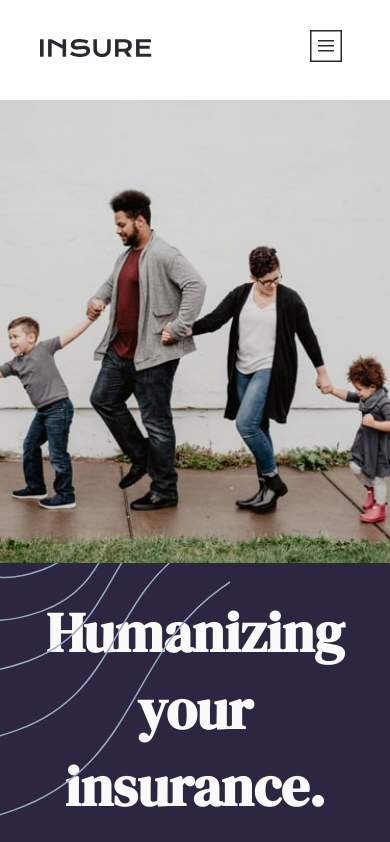
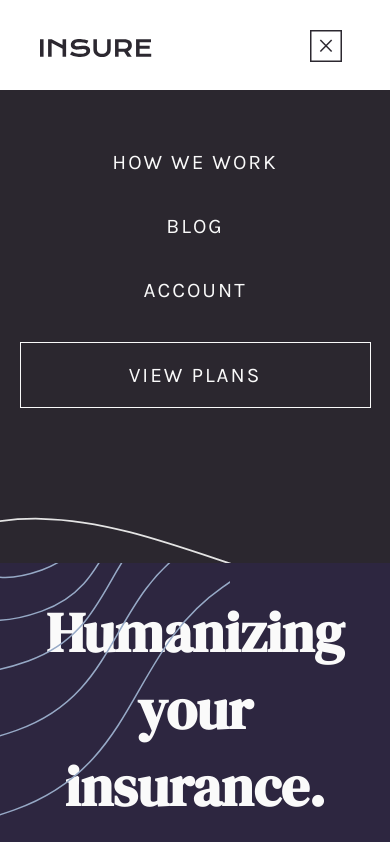
Before and after one commit to jennawlin3/insure-landing-page-master, a plain HTML site: page index.html in a window 390 px wide. Both pictures are taken after a click on the element 330 px from the left and 50 px from the top of the page. Shown: the top 842 px of the page. Drawn offline with Linux system fonts and the light colour scheme.

Commit message:
created app.js and updated index.html and styles.css

```diff
--- /dev/null
+++ b/app/app.js
@@ -0,0 +1,21 @@
+const menuMobile = document.querySelector(".mobile-nav");
+const menuIcon = document.querySelector(".icon-menu");
+
+menuIcon.addEventListener("click", e => {
+    if(e) {
+        menuMobile.classList.toggle("hide");
+
+        if(menuIcon.classList.contains("hamburger")) {
+        menuIcon.style.background = "url(./images/icon-close.svg)";
+        menuIcon.classList.add("close");
+        menuIcon.classList.remove("hamburger");
+        return;
+        }
+        if(menuIcon.classList.contains("close")) {
+            menuIcon.style.background = "url(./images/icon-hamburger.svg)"
+        menuIcon.classList.add("hamburger");
+        menuIcon.classList.remove("close");
+        return;
+        }
+    }
+})
--- a/assets/styles.css
+++ b/assets/styles.css
@@ -47,13 +47,16 @@ h1, h2, h3 {
     display: none;
 }
 
-.hamburger-menu {
+.icon-menu {
     display: flex;
     background: url(../images/icon-hamburger.svg);
     width: 40px;
     height: 40px;
-    background-repeat: no-repeat;
     cursor: pointer;
+}
+
+.hamburger, .close {
+    background-repeat: no-repeat !important;
 }
 
 .mobile-nav {
--- a/index.html
+++ b/index.html
@@ -30,7 +30,7 @@
       <img src="./images/logo.svg" alt="logo" srcset="" class="logo">
     </div>
     <div class="mobile-nav_container">
-      <span class="hamburger-menu"></span>
+      <span class="icon-menu hamburger"></span>
      <nav class="mobile-nav hide">
       <a href="http://">How we work</a>
       <a href="http://">Blog</a>
```
